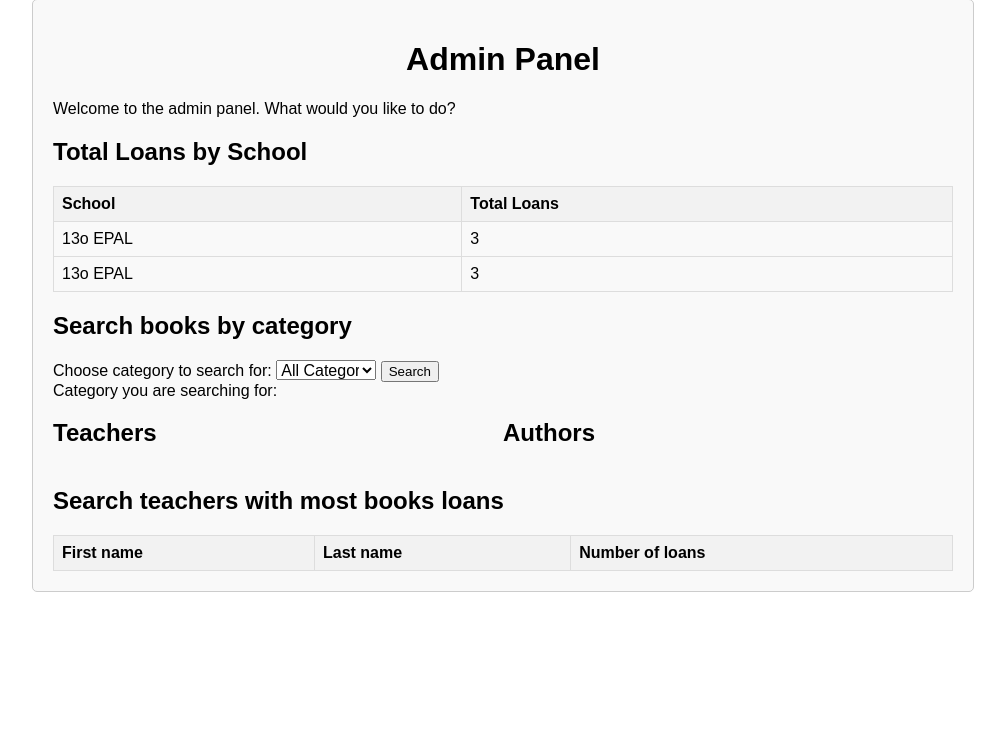
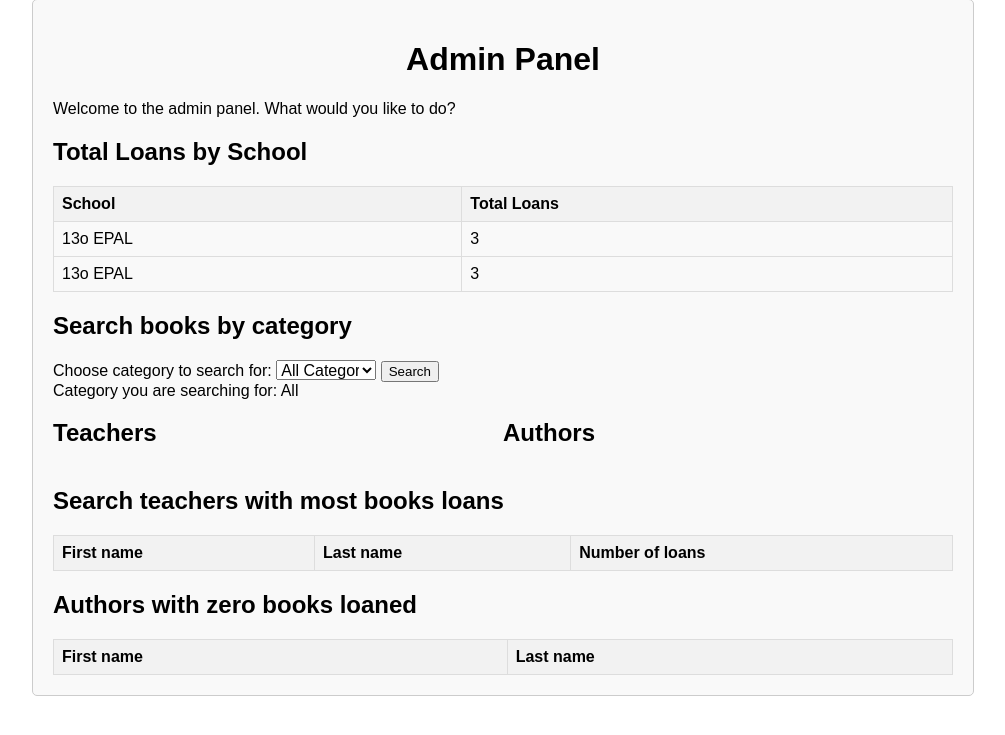
Before and after one commit to vipolus/Library_Management_System, a PHP site: page /dashboard.php in a window 1280 px wide. Shown: the part 21-756 px from the top of the page, without its empty margins (137-1142 px from the left). Run offline with PHP 8.4, Linux system fonts and the light colour scheme; a user stored in the database is signed in; data comes from the database, SQL or seed files in the repository; tables that the repository leaves empty hold one stand-in row (values such as "Sample post"); data that the repository does not hold is empty.

Commit message:
Update dashboard and index

```diff
--- a/dashboard.php
+++ b/dashboard.php
@@ -188,7 +188,13 @@ if (isset($_SESSION['username'])) {
 
           <?php
 
-         $selectedCategory = $_POST['nameSelect'];
+          if (isset($_POST['nameSelect'])) {
+            $selectedCategory = $_POST['nameSelect'];
+            // Rest of your code
+        } else {
+            $selectedCategory="All";
+        }
+
          $text="Category you are searching for:";
           echo $text." " .$selectedCategory;
 
@@ -345,9 +351,58 @@ echo '<table>
 
               </tr>';
       }
+      echo '</table>';
 ?>
 
-          </div>
+
+
+
+
+
+
+
+
+
+<h2>Authors with zero books loaned</h2>
+<?php
+$query = "SELECT A.Author_id, A.First_Name, A.Last_Name
+FROM Author A
+LEFT JOIN Book_Author BA ON A.Author_id = BA.Author_id
+LEFT JOIN Loan L ON BA.Book_id = L.Book_id
+WHERE L.Loan_id IS NULL";
+
+$stmt = $pdo->prepare($query);
+$stmt->execute();
+$first_name = array();
+$last_name = array();
+$number_of_loans=array();
+
+while ($row = $stmt->fetch(PDO::FETCH_ASSOC)) {
+$first_name[] = $row['First_Name']; // Add first name to the array
+$last_name[] = $row['Last_Name'];
+}
+
+
+echo '<table>
+                <tr>
+                    <th>First name</th>
+                    <th>Last name</th>
+                </tr>';
+      for ($i = 0; $i < count($first_name); $i++){
+                echo '<tr>
+                <td>' .$first_name[$i] .'</td>
+                <td>' . $last_name[$i] . '</td>
+              </tr>';
+      }
+?>
+
+
+
+
+
+    </div>
+
+
         </body>
         </html>
 
--- a/index.php
+++ b/index.php
@@ -14,8 +14,14 @@
         require_once('config.php');
 
         session_start();
+        if (!isset($_SESSION['username'])) {
+            header("Location: login.php");
+            exit;
+        }
         $pdo = new PDO("mysql:host=".HOST.";dbname=".DATABASE, USER, PASSWORD);
         $pdo->setAttribute(PDO::ATTR_ERRMODE, PDO::ERRMODE_EXCEPTION);
+
+
             $username = $_SESSION['username'];
             $sql='SELECT Type FROM user WHERE username=?';
             $stmt = $pdo->prepare($sql);
```
